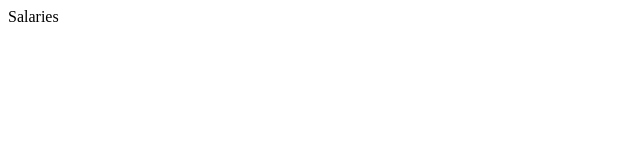
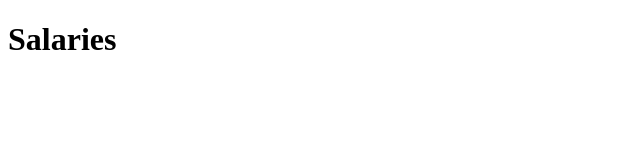
Before and after one commit to juanamedh/javascript-practical-course, a plain HTML site: page salaries.html in a window 1280 px wide. Shown: the whole page, without its empty margins (0-640 px from the left). Drawn offline with Linux system fonts and the light colour scheme.

Commit message:
fixed bracket

```diff
--- a/salaries.html
+++ b/salaries.html
@@ -7,7 +7,7 @@
     <title>Salaries</title>
 </head>
 <body>
-    <h1<>Salaries</h1>
+    <h1>Salaries</h1>
 
     <script src="./salaries.js"></script>
     <script src="./analysis.js"></script>
```
